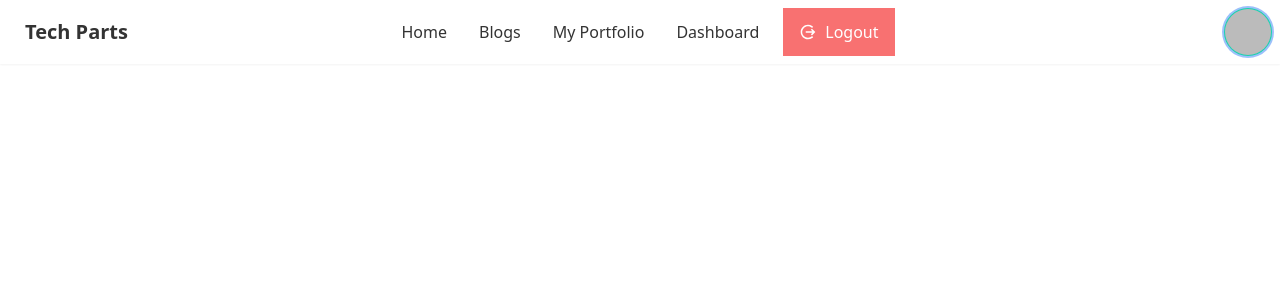
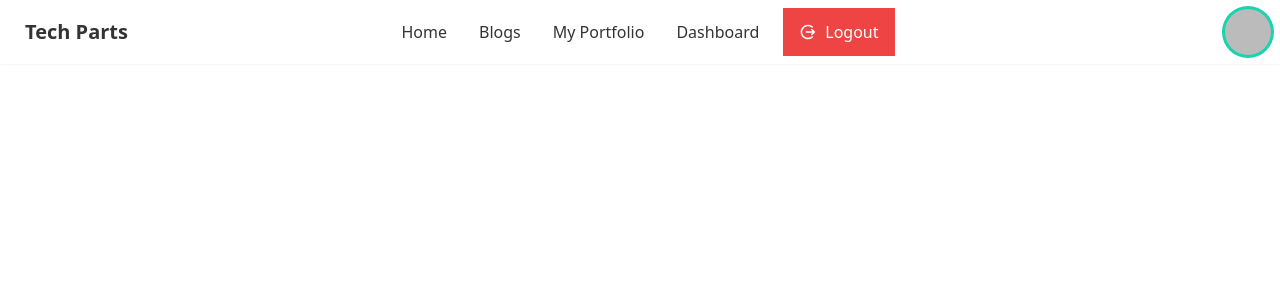
Before and after one commit to noyonalways/assignment-12-client, a React (Create React App) app: page /product/1 in a window 1280 px wide. Shown: the top 300 px of the page. Built offline with nearby package versions, Linux system fonts and the light colour scheme; no server answers; sample sign-in values are in the browser's storage.

Commit message:
color update

```diff
--- a/src/Pages/Home/HomeBanner/SingleSlide/SingleSlide.js
+++ b/src/Pages/Home/HomeBanner/SingleSlide/SingleSlide.js
@@ -10,7 +10,7 @@ const SingleSlide = ({ item }) => {
                 <div className="max-w-md">
                     <h1 className="mb-5 text-5xl font-bold">{name}</h1>
                     <p className="mb-5">{description.length > 100 ? description.slice(0, 100) + '...': description}</p>
-                    <a href='#products' className="btn btn-primary">Get Started</a>
+                    <a href='#products' className="btn btn-secondary text-white">Get Started</a>
                 </div>
             </div>
         </div>
--- a/src/Pages/Home/ProductSection/ProductCard/ProductCard.js
+++ b/src/Pages/Home/ProductSection/ProductCard/ProductCard.js
@@ -15,7 +15,7 @@ const ProductCard = ({ product }) => {
                     <p className='text-lg'><span className="font-semibold">Sold:</span> {sold}</p>
                 </div>
                 <p className="text-base text-gray-500">{productDescription?.length > 90 ? productDescription.slice(0, 90) + '...' : productDescription}</p>
-                <Link to={`/product/${_id}`}  className="btn btn-primary">Purchase</Link>
+                <Link to={`/product/${_id}`}  className="btn btn-secondary text-white">Purchase</Link>
             </div>
         </div>
     );
--- a/src/Pages/ProductDetail/ProductDetail.js
+++ b/src/Pages/ProductDetail/ProductDetail.js
@@ -168,7 +168,7 @@ const ProductDetail = () => {
                                 </div>
                                 <div className="form-control mt-6">
                                     {
-                                        parseInt(product?.availableQuantity) > 0 ? <button  className="btn btn-primary">Place order</button> : <button disabled className="btn btn-error ">Stock out</button>
+                                        parseInt(product?.availableQuantity) > 0 ? <button  className="btn btn-secondary text-white">Place order</button> : <button disabled className="btn btn-error ">Stock out</button>
                                     }
 
                                 </div>
--- a/src/Shared/Header/Header.js
+++ b/src/Shared/Header/Header.js
@@ -25,7 +25,7 @@ const Header = () => {
             user && <li><Link to='/dashboard'>Dashboard</Link></li>
         }
         {
-            user && <li ><span onClick={logOut} className='bg-red-400 text-white gap-2 lg:ml-2'><IoMdLogOut className='text-lg' /> Logout</span></li>
+            user && <li ><span onClick={logOut} className='bg-red-500 text-white gap-2 lg:ml-2'><IoMdLogOut className='text-lg' /> Logout</span></li>
         }
     </>;
 
@@ -53,7 +53,7 @@ const Header = () => {
                     <div className="navbar-end">
                         {
                             user ? <div className='space-x-2 flex items-center'>
-                                        <button className="btn ml-2 btn-ghost bg-secondary btn-circle ring-2 text-white text-lg">{ user?.photoURL ? <img className='rounded-full' src={user.photoURL} alt="" /> :
+                                        <button className="btn ml-2 btn-ghost bg-secondary btn-circle ring-2 ring-secondary text-white text-lg">{ user?.photoURL ? <img className='rounded-full' src={user.photoURL} alt="" /> :
                                             user.email.substring(0, 1).toUpperCase()
                                         }</button>
                                 {
```
